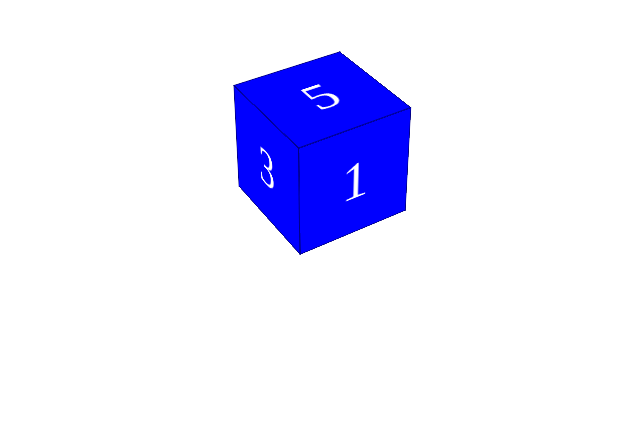
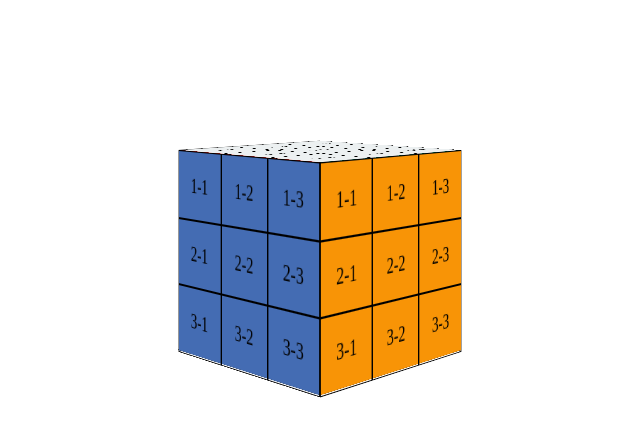
Before and after one commit to tkettle220/app-academy-js-project, a PHP site: page / in a window 1280 px wide. Shown: the top 437 px of the page, without its empty margins (0-640 px from the left). Run offline with PHP 8.4, Linux system fonts and the light colour scheme; some libraries are stand-ins or nearby versions.

Commit message:
Add 3x3 grid to surfaces, add color

```diff
--- a/assets/cuboid.css
+++ b/assets/cuboid.css
@@ -45,35 +45,70 @@
 }
 
 .cube {
-  font-size: 4em;
-  width: 2em;
-  margin: 1.5em auto;
+  font-size: 20px;
+  width: 200px;
+  margin: 150px auto;
   transform-style: preserve-3d;
-  transform: rotateX(-30deg) rotateY(32deg);
+  transform: rotateX(0deg) rotateY(45deg);
 }
 
 .side {
   position: absolute;
-  width: 2em;
-  height: 2em;
+  width: 200px;
+  height: 200px;
 
   background: blue;
-  border: 1px solid rgba(0,0,0,.5);
 
   color: white;
   text-align: center;
-  line-height: 2em;
+  line-height: 66px;
 }
 
-.front  { transform:                  translateZ(1em); }
-.top    { transform: rotateX( 90deg)  translateZ(1em); }
-.right  { transform: rotateY( 90deg)  translateZ(1em); }
-.left   { transform: rotateY(-90deg)  translateZ(1em); }
-.bottom { transform: rotateX(-90deg)  translateZ(1em); }
-.back   { transform: rotateY(-180deg) translateZ(1em); }
+.front  { transform:                  translateZ(100px); }
+.top    { transform: rotateX( 90deg)  translateZ(100px); }
+.right  { transform: rotateY( 90deg)  translateZ(100px); }
+.left   { transform: rotateY(-90deg)  translateZ(100px); }
+.bottom { transform: rotateX(-90deg)  translateZ(100px); }
+.back   { transform: rotateY(-180deg) translateZ(100px); }
 
+.front {
+  background-color: #F89406;
+}
+
+.back {
+  background: #D91E18;
+}
+
+.left {
+  background: #446CB3;
+}
+
+.right {
+  background: #019875;
+}
+
+.top {
+  background: #ECF0F1;
+}
+
+.bottom {
+  background: #F7CA18;
+;
+}
+
+.side > div {
+  color: black;
+  display: flex;
+  height: 33.33%;
+}
+
+.side > div > div {
+  border: 1px solid black;
+  height: 100%;
+  width: 100%;
+}
 
 
 /*
-https://codepen.io/anon/pen/EibhI used as reference for creating a cube with css
+https://codepen.io/anon/pen/EibhI and https://css-tricks.com/almanac/properties/p/perspective/ used as base to create cube with css
 */
--- a/index.html
+++ b/index.html
@@ -14,12 +14,223 @@
     <div class="wrapper w1">
 
     <div class="cube">
-      <div class="side  front">1</div>
-      <div class="side   back">6</div>
-      <div class="side  right">4</div>
-      <div class="side   left">3</div>
-      <div class="side    top">5</div>
-      <div class="side bottom">2</div>
+
+      <div class="side  front">
+        <div class="inner-1">
+          <div class="inner-1-1">
+            1-1
+          </div>
+          <div class="inner-1-2">
+            1-2
+          </div>
+          <div class="inner-1-3">
+            1-3
+          </div>
+        </div>
+        <div class="inner-2">
+          <div class="inner-2-1">
+            2-1
+          </div>
+          <div class="inner-2-2">
+            2-2
+          </div>
+          <div class="inner-2-3">
+            2-3
+          </div>
+        </div>
+        <div class="inner-3">
+          <div class="inner-3-1">
+            3-1
+          </div>
+          <div class="inner-3-2">
+            3-2
+          </div>
+          <div class="inner-3-3">
+            3-3
+          </div>
+        </div>
+      </div>
+
+      <div class="side   back">
+        <div class="inner-1">
+          <div class="inner-1-1">
+            1-1
+          </div>
+          <div class="inner-1-2">
+            1-2
+          </div>
+          <div class="inner-1-3">
+            1-3
+          </div>
+        </div>
+        <div class="inner-2">
+          <div class="inner-2-1">
+            2-1
+          </div>
+          <div class="inner-2-2">
+            2-2
+          </div>
+          <div class="inner-2-3">
+            2-3
+          </div>
+        </div>
+        <div class="inner-3">
+          <div class="inner-3-1">
+            3-1
+          </div>
+          <div class="inner-3-2">
+            3-2
+          </div>
+          <div class="inner-3-3">
+            3-3
+          </div>
+        </div>
+      </div>
+
+      <div class="side  right">
+        <div class="inner-1">
+          <div class="inner-1-1">
+            1-1
+          </div>
+          <div class="inner-1-2">
+            1-2
+          </div>
+          <div class="inner-1-3">
+            1-3
+          </div>
+        </div>
+        <div class="inner-2">
+          <div class="inner-2-1">
+            2-1
+          </div>
+          <div class="inner-2-2">
+            2-2
+          </div>
+          <div class="inner-2-3">
+            2-3
+          </div>
+        </div>
+        <div class="inner-3">
+          <div class="inner-3-1">
+            3-1
+          </div>
+          <div class="inner-3-2">
+            3-2
+          </div>
+          <div class="inner-3-3">
+            3-3
+          </div>
+        </div>
+      </div>
+
+      <div class="side   left">
+        <div class="inner-1">
+          <div class="inner-1-1">
+            1-1
+          </div>
+          <div class="inner-1-2">
+            1-2
+          </div>
+          <div class="inner-1-3">
+            1-3
+          </div>
+        </div>
+        <div class="inner-2">
+          <div class="inner-2-1">
+            2-1
+          </div>
+          <div class="inner-2-2">
+            2-2
+          </div>
+          <div class="inner-2-3">
+            2-3
+          </div>
+        </div>
+        <div class="inner-3">
+          <div class="inner-3-1">
+            3-1
+          </div>
+          <div class="inner-3-2">
+            3-2
+          </div>
+          <div class="inner-3-3">
+            3-3
+          </div>
+        </div>
+      </div>
+
+      <div class="side    top">
+        <div class="inner-1">
+          <div class="inner-1-1">
+            1-1
+          </div>
+          <div class="inner-1-2">
+            1-2
+          </div>
+          <div class="inner-1-3">
+            1-3
+          </div>
+        </div>
+        <div class="inner-2">
+          <div class="inner-2-1">
+            2-1
+          </div>
+          <div class="inner-2-2">
+            2-2
+          </div>
+          <div class="inner-2-3">
+            2-3
+          </div>
+        </div>
+        <div class="inner-3">
+          <div class="inner-3-1">
+            3-1
+          </div>
+          <div class="inner-3-2">
+            3-2
+          </div>
+          <div class="inner-3-3">
+            3-3
+          </div>
+        </div>
+      </div>
+
+      <div class="side bottom">
+        <div class="inner-1">
+          <div class="inner-1-1">
+            1-1
+          </div>
+          <div class="inner-1-2">
+            1-2
+          </div>
+          <div class="inner-1-3">
+            1-3
+          </div>
+        </div>
+        <div class="inner-2">
+          <div class="inner-2-1">
+            2-1
+          </div>
+          <div class="inner-2-2">
+            2-2
+          </div>
+          <div class="inner-2-3">
+            2-3
+          </div>
+        </div>
+        <div class="inner-3">
+          <div class="inner-3-1">
+            3-1
+          </div>
+          <div class="inner-3-2">
+            3-2
+          </div>
+          <div class="inner-3-3">
+            3-3
+          </div>
+        </div>
+      </div>
+
     </div>
 
   </div>
```
Also changed, not shown: lib/js/main.js (+8 -8 lines), lib/js/bundle.js, 1 other file.
